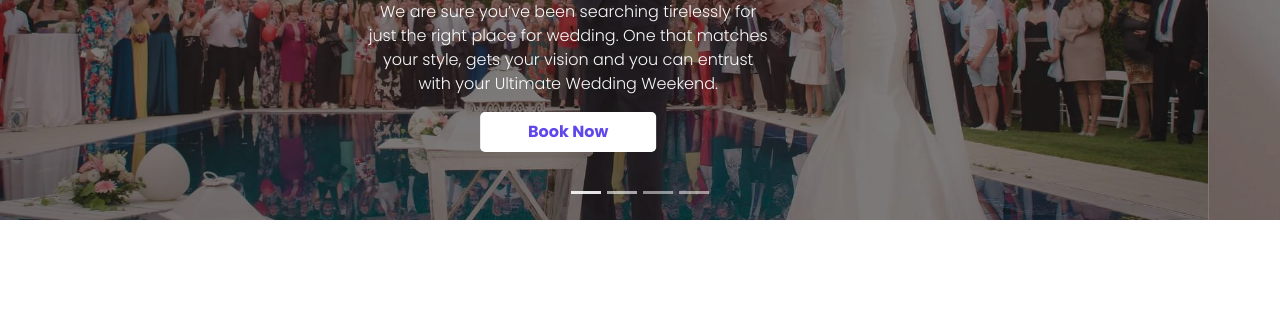
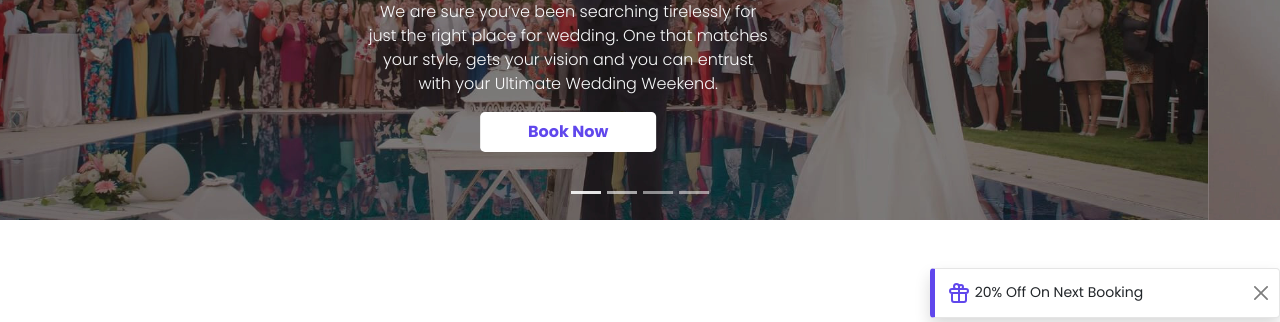
Before and after one commit to habib-sc/convention-center, a plain HTML site: page index.html in a window 1280 px wide. Shown: the part 468-790 px from the top of the page. Drawn offline with nearby package versions, Linux system fonts and the light colour scheme.

Commit message:
Toast Added

```diff
--- a/index.html
+++ b/index.html
@@ -120,8 +120,26 @@
         <!-- Header Carousel Ended -->
     </header>
 
+
+
     <!-- Main Section Started  -->
     <main class="container">
+
+
+        <!-- Toast Started  -->
+        <div class="toast show align-items-center position-absolute end-0" style="border-left: 5px solid #6047EC;" role="alert" aria-live="assertive" aria-atomic="true">
+            <div class="d-flex">
+                <div class="toast-body">
+                    <svg xmlns="http://www.w3.org/2000/svg" width="24" class="hcc-text-color" fill="none" viewBox="0 0 24 24" stroke="currentColor">
+                        <path stroke-linecap="round" stroke-linejoin="round" stroke-width="2"
+                            d="M12 8v13m0-13V6a2 2 0 112 2h-2zm0 0V5.5A2.5 2.5 0 109.5 8H12zm-7 4h14M5 12a2 2 0 110-4h14a2 2 0 110 4M5 12v7a2 2 0 002 2h10a2 2 0 002-2v-7" />
+                    </svg> 20% Off On Next Booking
+                </div>
+                <button type="button" class="btn-close me-2 m-auto" data-bs-dismiss="toast" aria-label="Close"></button>
+            </div>
+        </div>
+        <!-- Toast Ended -->
+
         <!-- Pricing Plan Started  -->
         <section>
             <h1 class="fw-bold text-center py-5 mt-5 mb-2 hcc-h-color">Our Package</h1>
```
